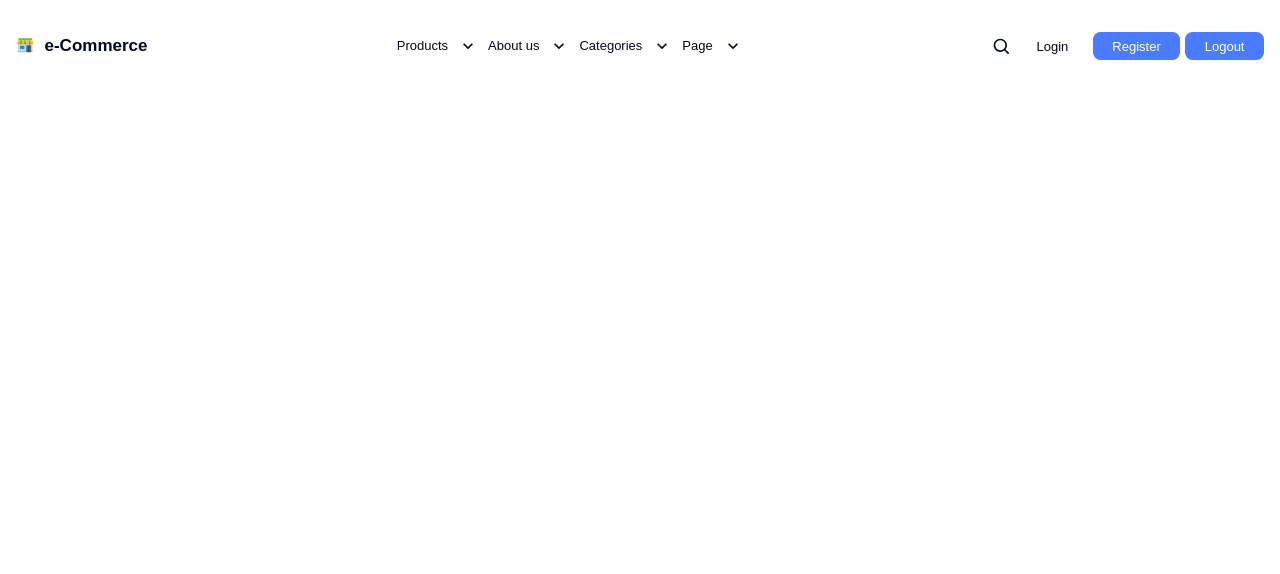
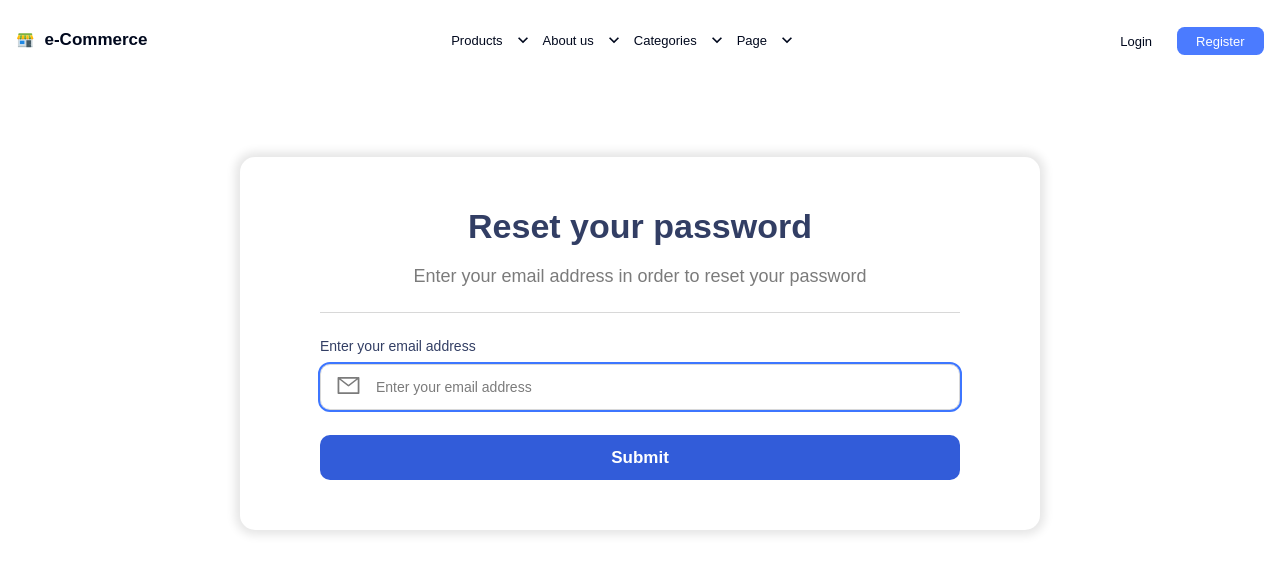
Before and after one commit to dbaholli/eCommerce_webapp, a React (Create React App) app in the folder client/: page /forgot/password in a window 1280 px wide. Shown: the top 574 px of the page. Built offline with nearby package versions, Linux system fonts and the light colour scheme; no server answers.

Commit message:
added logout, redirects and forgot password

```diff
--- a/client/package.json
+++ b/client/package.json
@@ -3,9 +3,11 @@
   "version": "0.1.0",
   "private": true,
   "dependencies": {
+    "@ant-design/icons": "4.2.2",
     "@testing-library/jest-dom": "^5.16.4",
     "@testing-library/react": "^12.1.4",
     "@testing-library/user-event": "^13.5.0",
+    "antd": "^4.21.0",
     "axios": "^0.20.0",
     "firebase": "^7.19.0",
     "react": "^18.0.0",
--- a/client/src/App.js
+++ b/client/src/App.js
@@ -11,6 +11,7 @@ import RegisterComplete from "./components/Forms/RegisterComplete";
 
 import { auth } from "./firebase";
 import { useDispatch } from "react-redux";
+import ForgotPassword from "./components/Forms/ForgotPassword";
 
 const App = () => {
   const dispatch = useDispatch();
@@ -44,6 +45,7 @@ const App = () => {
         <Route exact path="/login" component={Login} />
         <Route exact path="/registercomplete" component={RegisterComplete} />
         <Route exact path="/register/complete" component={RegisterComplete} />
+        <Route exact path="/forgot/password" component={ForgotPassword} />
       </Switch>
     </Router>
   );
--- /dev/null
+++ b/client/src/components/Forms/ForgotPassword.jsx
@@ -0,0 +1,73 @@
+import React, { useState, useEffect } from "react";
+import { auth } from "../../firebase";
+import { useSelector } from "react-redux";
+import { toast } from "react-toastify";
+import "./LoginForm.scss";
+import { AiOutlineMail } from "react-icons/ai";
+
+const ForgotPassword = ({ history }) => {
+  const [email, setEmail] = useState("");
+  //   const [loading, setLoading] = useState(false);
+
+  const { user } = useSelector((state) => ({ ...state }));
+
+  useEffect(() => {
+    if (user && user.token) history.push("/");
+  }, [user]);
+
+  const handleSubmit = async (e) => {
+    e.preventDefault();
+
+    const config = {
+      url: process.env.REACT_APP_FORGOT_PASSWORD_REDIRECT,
+      handleCodeInApp: true,
+    };
+
+    await auth
+      .sendPasswordResetEmail(email, config)
+      .then(() => {
+        setEmail("");
+        toast.success("Check your email for password reset link");
+      })
+      .catch((error) => {
+        toast.error(error.message);
+        console.log("ERROR MSG IN FORGOT PASSWORD", error);
+      });
+  };
+
+  return (
+    <div className="log-in-form-container">
+      <div className="log-in-form-container-content">
+        <div className="form-title-description-container">
+          <h6 className="form-title">Reset your password</h6>
+          <p className="form-description">
+            Enter your email address in order to reset your password
+          </p>
+        </div>
+        <form action="" className="log-in-form" onSubmit={handleSubmit}>
+          <div className="login-input-container">
+            <label htmlFor="email">
+              <p>Enter your email address</p>
+            </label>
+            <div className="login-input">
+              <label htmlFor="email">
+                <AiOutlineMail />
+              </label>
+              <input
+                id="email"
+                type="email"
+                placeholder="Enter your email address"
+                value={email}
+                onChange={(e) => setEmail(e.target.value)}
+                autoFocus
+              />
+            </div>
+          </div>
+          <input type="submit" value="Submit" onClick={handleSubmit} />
+        </form>
+      </div>
+    </div>
+  );
+};
+
+export default ForgotPassword;
--- a/client/src/components/Forms/LoginForm.jsx
+++ b/client/src/components/Forms/LoginForm.jsx
@@ -1,17 +1,23 @@
-import React, { useState } from "react";
+import React, { useEffect, useState } from "react";
 import { auth, googleAuthProvider } from "../../firebase";
 import { AiOutlineMail } from "react-icons/ai";
 import { BiLock } from "react-icons/bi";
 import { FcGoogle } from "react-icons/fc";
 import { Link, useHistory } from "react-router-dom";
 import "./LoginForm.scss";
-import { useDispatch } from "react-redux";
+import { useDispatch, useSelector } from "react-redux";
 import { toast } from "react-toastify";
 
 const LoginForm = () => {
   const [email, setEmail] = useState("");
   const [password, setPassword] = useState("");
   const [loading, setLoading] = useState(false);
+
+  const { user } = useSelector((state) => ({ ...state }));
+
+  useEffect(() => {
+    if (user && user.token) history.push("/");
+  }, [user]);
 
   let dispatch = useDispatch();
   let history = useHistory();
@@ -126,7 +132,7 @@ const LoginForm = () => {
           </button>
         </form>
         <p className="dont-have-acc">
-          Don't have an account ? <Link to="/register">Register</Link>
+          <Link to="/forgot/password">Forgot Password</Link>
         </p>
       </div>
       <div className="terms-privacy-contact">
--- a/client/src/components/Forms/RegisterForm.jsx
+++ b/client/src/components/Forms/RegisterForm.jsx
@@ -1,15 +1,24 @@
-import React, { useState } from "react";
-import { Link } from "react-router-dom";
+import React, { useState, useEffect } from "react";
+import { Link, useHistory } from "react-router-dom";
 import "./RegisterForm.scss";
 import { AiOutlineMail } from "react-icons/ai";
 import { BiLock } from "react-icons/bi";
 import { BsPerson } from "react-icons/bs";
-
 import { auth } from "../../firebase";
 import { toast } from "react-toastify";
+import { useSelector } from "react-redux";
 
 const RegisterForm = () => {
   const [email, setEmail] = useState("");
+
+  const { user } = useSelector((state) => ({ ...state }));
+
+  let history = useHistory();
+
+
+  useEffect(() => {
+    if (user && user.token) history.push("/");
+  }, [user]);
 
   const handleSubmit = async (e) => {
     e.preventDefault();
--- a/client/src/components/shared/Navbar/Navbar.jsx
+++ b/client/src/components/shared/Navbar/Navbar.jsx
@@ -9,7 +9,7 @@ import { BiSearch, BiMenu } from "react-icons/bi";
 import Backdrop from "../Backdrop/Backdrop";
 import { FcShop } from "react-icons/fc";
 import firebase from "firebase";
-import { useDispatch } from "react-redux";
+import { useDispatch, useSelector } from "react-redux";
 import { useHistory } from "react-router-dom";
 
 const Navbar = () => {
@@ -18,6 +18,8 @@ const Navbar = () => {
   const [isSticky, setIsSticky] = useState(false);
 
   let dispatch = useDispatch();
+  let { user } = useSelector((state) => ({ ...state }));
+
   let history = useHistory();
 
   const showSearchBar = () => {
@@ -53,7 +55,7 @@ const Navbar = () => {
 
   return (
     <div className={`navbar ${isSticky ? "sticky" : ""}`}>
-      <div
+      {/* <div
         className="nav-searchbar"
         style={{ display: search ? "block" : "none", zIndex: zIndex }}
       >
@@ -73,7 +75,7 @@ const Navbar = () => {
           ) : null}
           <MdArrowRightAlt style={{ display: "block !important" }} />
         </div>
-      </div>
+      </div> */}
       <div className="navbar-content">
         <div className="title-icon inline">
           <div className="nav-title inline">
@@ -111,25 +113,15 @@ const Navbar = () => {
               <MdKeyboardArrowDown />
             </Link>
           </div>
-          {/* <div className="nav-link-container">
-            <Link to="/" className="nav-link inline">
-              Page
-              <MdKeyboardArrowDown />
-            </Link>
-          </div>
-          <div className="nav-link-container">
-            <Link to="/" className="nav-link inline">
-              About us
-              <MdKeyboardArrowDown />
-            </Link>
-          </div> */}
         </div>
         <div className="nav-login-signup">
-          <div onClick={showSearchBar} className="search-box inline">
+          {/* <div onClick={showSearchBar} className="search-box inline">
             <label htmlFor="navsearch">
               <BiSearch className={`${isSticky ? "sticky-nav-colors" : ""}`} />
             </label>
-          </div>
+          </div> */}
+
+          {!user && (
             <div className="login-link-container">
               <Link
                 to="/login"
@@ -140,16 +132,24 @@ const Navbar = () => {
                 Login
               </Link>
             </div>
+          )}
+
+          {!user && (
             <div className="login-link-container">
               <Link to="/register" className="login-link signup">
                 Register
               </Link>
             </div>
-          <div className="login-link-container">
+          )}
+
+          {user && (
+            <div className="logout-container">
+              <p className="userdetailp">{user.email && user.email.split("@")[0]}</p>
               <Link className="login-link signup" onClick={logout}>
                 Logout
               </Link>
             </div>
+          )}
         </div>
         <div onClick={showSidebar} className="hamburger-menu">
           <div className="hamburger-line" />
--- a/client/src/components/shared/Navbar/navbar.scss
+++ b/client/src/components/shared/Navbar/navbar.scss
@@ -120,6 +120,26 @@
         .signup {
           background-color: #4b7bff;
           color: #fff;
+        }
+      }
+      .logout-container {
+        display: flex;
+        align-items: center;
+        justify-content: center;
+        gap: 30px;
+        .userdetailp {
+          font-size: 15px;
+          font-weight: bold;
+        }
+        &:hover a {
+          background: #416aff;
+          color: #fff;
+          display: flex;
+          align-items: center;
+          width: fit-content;
+          // padding: 1em 1.5em;
+          padding: 10px 30px;
+          border-radius: 7.5px;
         }
       }
     }
```
Also changed, not shown: 2 other files (tests, documents, lock files or other folders). Lines whose indentation alone changed are shown as unchanged.
